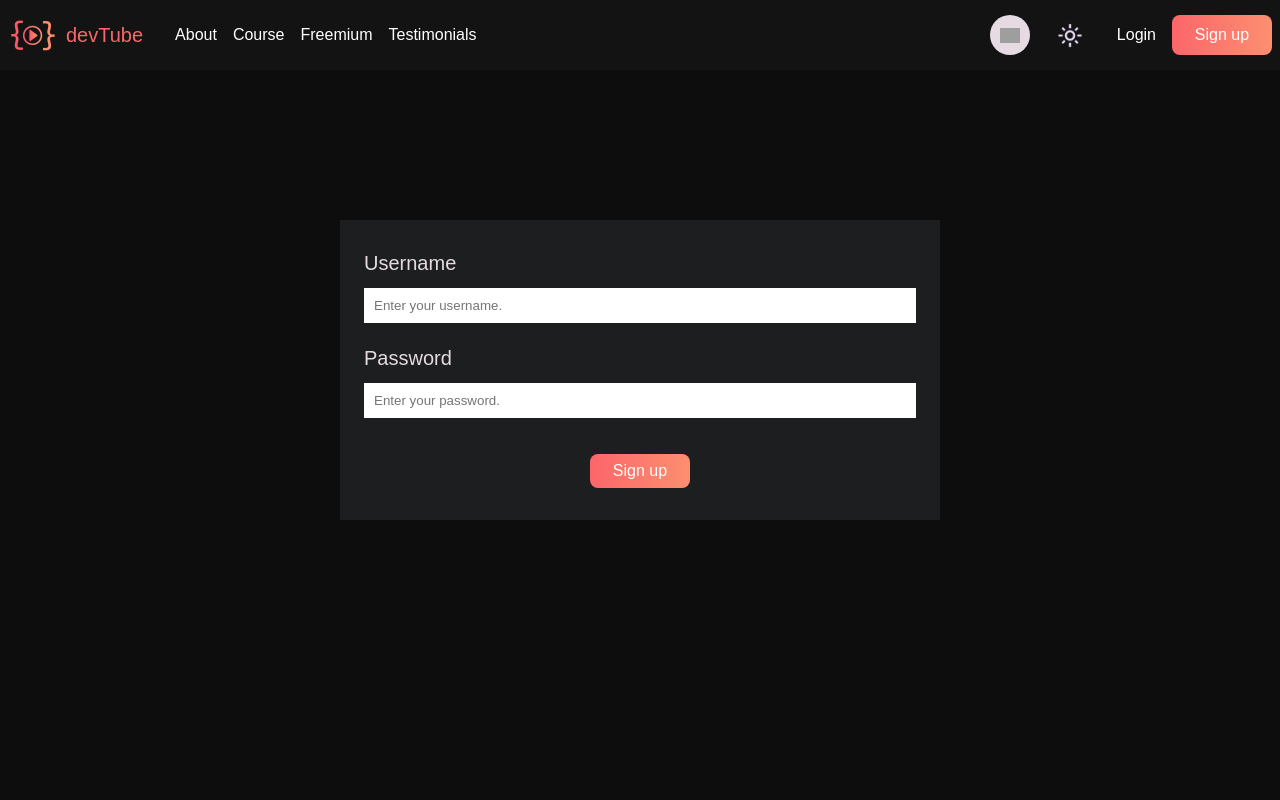
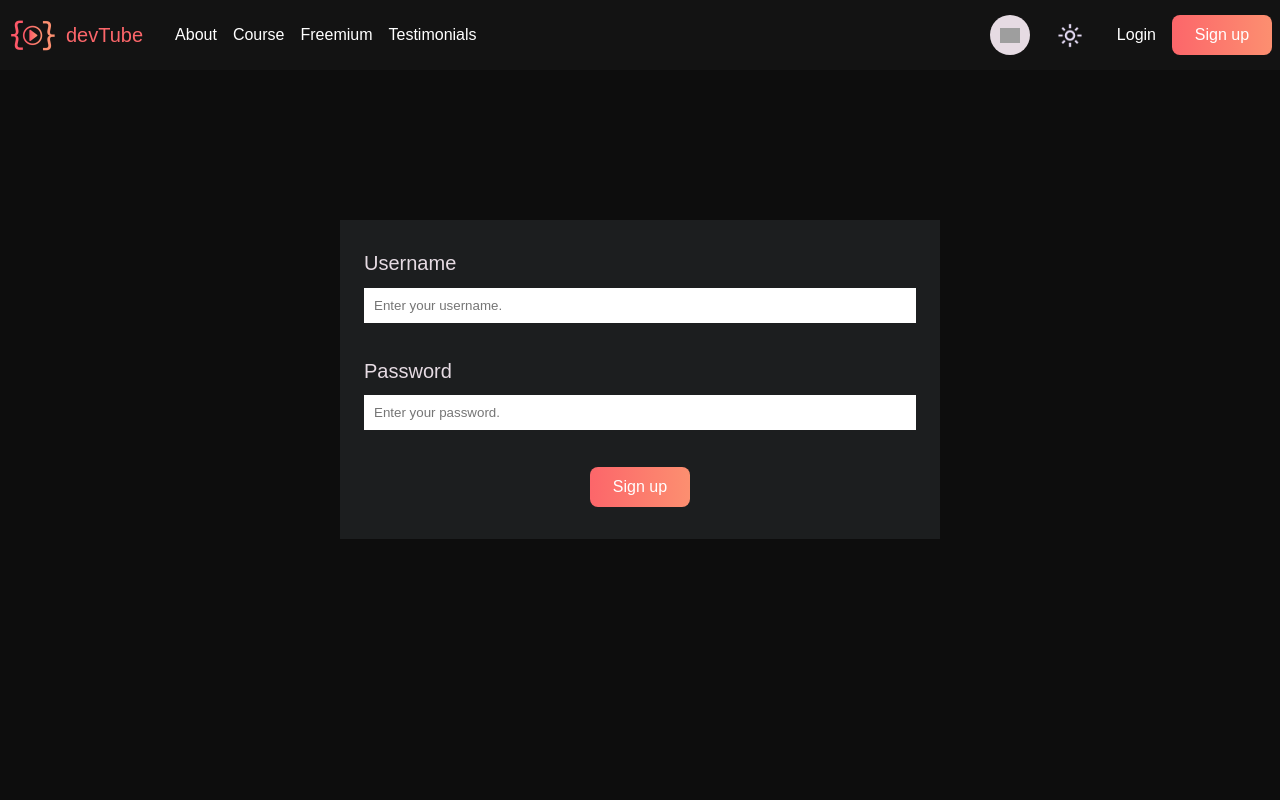
Before and after one commit to WildCodeSchool-2024-09/JS-Nantes-CSS117-P3_DevTube, a React (Vite) app in the folder client/: page /login in a window 1280 px wide. Shown: the top 800 px of the page. Built offline with nearby package versions, Linux system fonts and the light colour scheme; grey boxes are pictures that could not be loaded; a web font is replaced by a local one.

Commit message:
Modify login button in the header and replace ul by section tag.

```diff
--- a/client/src/pages/Login/Login.tsx
+++ b/client/src/pages/Login/Login.tsx
@@ -4,13 +4,11 @@ export default function Login() {
   return (
     <section className="main-form-login">
       <form action="submit" method="get" className="form-login-container">
-        <ul>
-          <li className="form-login-label">
+        {/* Section username */}
+        <section className="form-login-label">
           <label id="username" htmlFor="username">
             Username
           </label>
-          </li>
-          <li>
           <input
             type="text"
             name="username"
@@ -18,15 +16,13 @@ export default function Login() {
             placeholder="Enter your username."
             required
           />
-          </li>
-        </ul>
-        <ul>
-          <li className="form-login-label">
+        </section>
+
+        {/* Section password */}
+        <section className="form-login-label">
           <label id="password" htmlFor="password">
             Password
           </label>
-          </li>
-          <li>
           <input
             type="text"
             name="password"
@@ -34,8 +30,7 @@ export default function Login() {
             placeholder="Enter your password."
             required
           />
-          </li>
-        </ul>
+        </section>
         <button type="button" className="little-cta">
           Sign up
         </button>
--- a/client/src/styles/Login.css
+++ b/client/src/styles/Login.css
@@ -1,4 +1,4 @@
-.main-form-login {
+main .main-form-login {
   display: flex;
   justify-content: center;
   width: 100%;
@@ -21,15 +21,14 @@
 .form-login-container input {
   width: 100%;
   height: 35px;
+  margin-top: .8rem;
   padding-left: .5rem;
 }
 .form-login-container button {
   align-self: center;
-  margin-top: .8rem;
 }
 @media screen and (min-width: 768px) {
   .form-login-container {
     width: 600px;
-    height: 300px;
   }
 }
```
Lines whose indentation alone changed are shown as unchanged.
